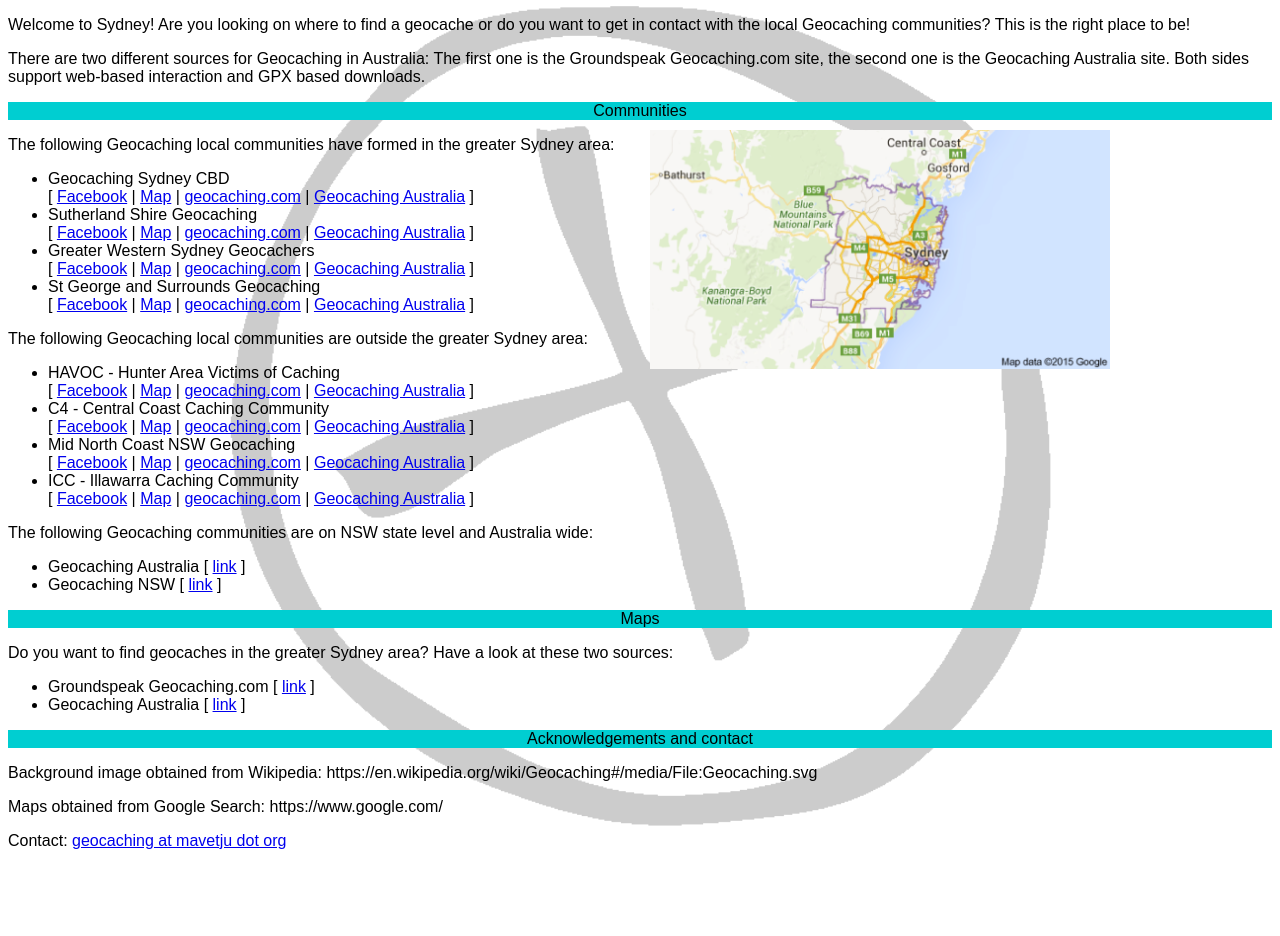
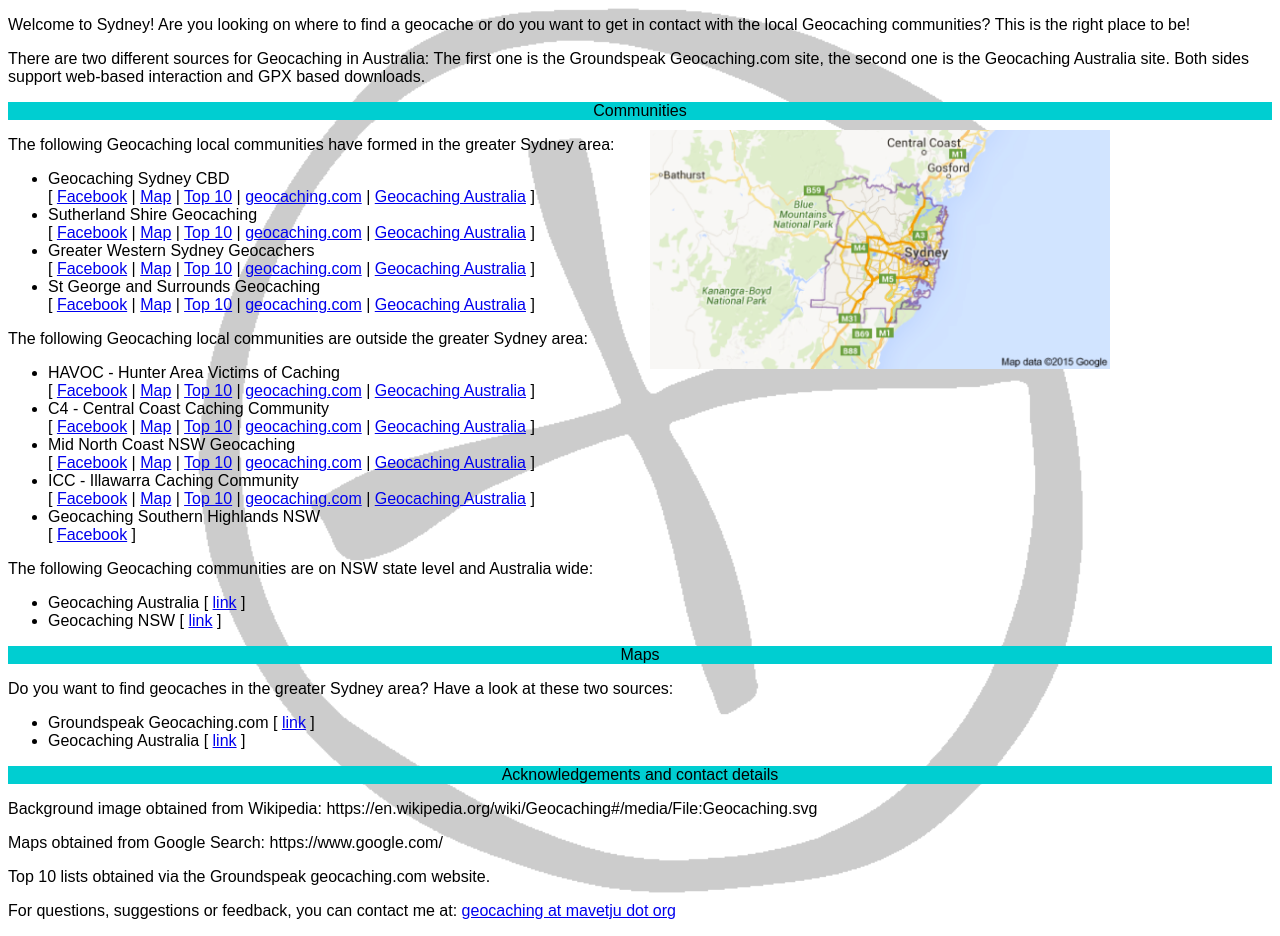
Before and after one commit to MavEtJu/geocaching.sydney, a PHP site: page / in a window 1280 px wide. Shown: the part 26-962 px from the top of the page. Before the commit the page ends 875 px from the top, so only its background shows below. Run offline with PHP 8.4, Linux system fonts and the light colour scheme.

Commit message:
add top 10

```diff
--- a/communities-outside.txt
+++ b/communities-outside.txt
@@ -1,23 +1,30 @@
 Name: HAVOC - Hunter Area Victims of Caching
 Facebook: https://www.facebook.com/groups/200574939438/
 Map: map-havoc.png
-Groundspeak: https://www.geocaching.com/map/#?ll=-32.83979,151.60721&z=11
-GCA: http://geocaching.com.au/cache/latlon.gmapll?lat=-32.83979&lon=151.60721&zoom=11
+Groundspeak: https://www.geocaching.com/map/#?ll=-32.78958,151.5612&z=10
+GCA: http://geocaching.com.au/cache/latlon.gmapll?lat=-32.78958&lon=151.5612&zoom=10
+Top10: https://www.geocaching.com/bookmarks/view.aspx?guid=da2b4d21-ca9d-4dc4-9dbf-843137fda172
 
 Name: C4 - Central Coast Caching Community
 Facebook: https://www.facebook.com/groups/ccgeo/
 Map: map-c4.png
 Groundspeak: https://www.geocaching.com/map/#?ll=-33.42399,151.41151&z=11
 GCA: http://geocaching.com.au/cache/latlon.gmapll?lat=-33.42399&lon=151.41151&zoom=11
+Top10: https://www.geocaching.com/bookmarks/view.aspx?guid=a7bfa839-8612-4268-8741-60fad8fca3be
 
 Name: Mid North Coast NSW Geocaching
 Facebook: https://www.facebook.com/groups/1598095693792266/
 Map: map-midnorthcoast.png
 Groundspeak: https://www.geocaching.com/map/#?ll=-29.4671,153.25516&z=10
 GCA: http://geocaching.com.au/cache/latlon.gmapll?lat=-29.4671&lon=153.25516&zoom=10
+Top10: https://www.geocaching.com/bookmarks/view.aspx?guid=bdf4a797-c34c-4b13-9fd2-3906aaa06e62
 
 Name: ICC - Illawarra Caching Community
 Facebook: https://www.facebook.com/groups/349054011816817/
 Map: map-illawara.png
 Groundspeak: https://www.geocaching.com/map/#?ll=-34.45109,150.87318&z=11
 GCA: http://geocaching.com.au/cache/latlon.gmapll?lat=-34.45109&lon=150.87318&zoom=11
+Top10: https://www.geocaching.com/bookmarks/view.aspx?guid=e75d8d09-5213-4358-b310-563f67d567c0
+
+Name: Geocaching Southern Highlands NSW
+Facebook: https://www.facebook.com/Geocachingsouthernhighlands/?fref=photo
--- a/communities.txt
+++ b/communities.txt
@@ -3,21 +3,25 @@ Facebook: https://www.facebook.com/groups/429404553895543/
 Map: map-sydneycbd.png
 Groundspeak: https://www.geocaching.com/map/#?ll=-33.86215,151.18217&z=12
 GCA: http://geocaching.com.au/cache/latlon.gmapll?lat=-33.85388&lon=151.24535&zoom=12
+Top10: https://www.geocaching.com/bookmarks/view.aspx?guid=cbc98985-7518-4b5a-b451-bd2ba30ca406
 
 Name: Sutherland Shire Geocaching
 Facebook: https://www.facebook.com/groups/303683776463091/
 Map: map-sutherlandshire.png
 Groundspeak: https://www.geocaching.com/map/#?ll=-34.03161,151.09257&z=12
 GCA: http://geocaching.com.au/cache/latlon.gmapll?lat=-34.03161&lon=151.09257&zoom=12
+Top10: https://www.geocaching.com/bookmarks/view.aspx?guid=2bcc8812-853e-4a2d-a33c-0dd294be8262
 
 Name: Greater Western Sydney Geocachers
 Facebook: https://www.facebook.com/groups/475285362541215/
 Map: map-westernsydney.png
 Groundspeak: https://www.geocaching.com/map/#?ll=-33.80197,150.85052&z=11
 GCA: http://geocaching.com.au/cache/latlon.gmapll?lat=-33.80197&lon=150.85052&zoom=11
+Top10: https://www.geocaching.com/bookmarks/view.aspx?guid=10311ee7-6fef-495a-99ae-5f50a598c2df
 
 Name: St George and Surrounds Geocaching
 Facebook: https://www.facebook.com/groups/stgeorgegeocaching/
 Map: map-stgeorge.png
 Groundspeak: https://www.geocaching.com/map/#?ll=-33.9539,151.15505&z=12
 GCA: http://geocaching.com.au/cache/latlon.gmapll?lat=-33.9539&lon=151.15505&zoom=12
+Top10: https://www.geocaching.com/bookmarks/view.aspx?guid=45da6e88-8084-4b6b-be2c-94069ddc41c5
--- a/index.php
+++ b/index.php
@@ -92,7 +92,7 @@ function html_acknowledgements()
 {
 ?>
    <div class="acknowledgements">
-   	<div class="header center">Acknowledgements and contact</div>
+   	<div class="header center">Acknowledgements and contact details</div>
 	<p>
 	Background image obtained from Wikipedia: https://en.wikipedia.org/wiki/Geocaching#/media/File:Geocaching.svg
 	</p>
@@ -100,7 +100,10 @@ function html_acknowledgements()
 	Maps obtained from Google Search: https://www.google.com/
 	</p>
 	<p>
-	Contact: <a href="mailto:geocaching at mavetju dot org">geocaching at mavetju dot org</a>
+	Top 10 lists obtained via the Groundspeak geocaching.com website.
+	</p>
+	<p>
+	For questions, suggestions or feedback, you can contact me at: <a href="mailto:geocaching at mavetju dot org">geocaching at mavetju dot org</a>
 	</p>
    </div>
 <?php
@@ -241,6 +244,13 @@ function showcommunity($filename)
 		    echo " | ";
 	    	echo "<a href=\"#\" onClick=\"showmap('images/$data[map]');\">Map</a>";
 	    }
+	    if (isset($data["top10"])) {
+	    	if ($first++ == 0)
+		    echo " [ ";
+		else
+		    echo " | ";
+	    	echo "<a href=\"$data[top10]\">Top 10</a>";
+	    }
 	    if (isset($data["groundspeak"])) {
 	    	if ($first++ == 0)
 		    echo " [ ";
```
Also changed, not shown: images/geocaching-logo-750x750.png, 1 other file.
